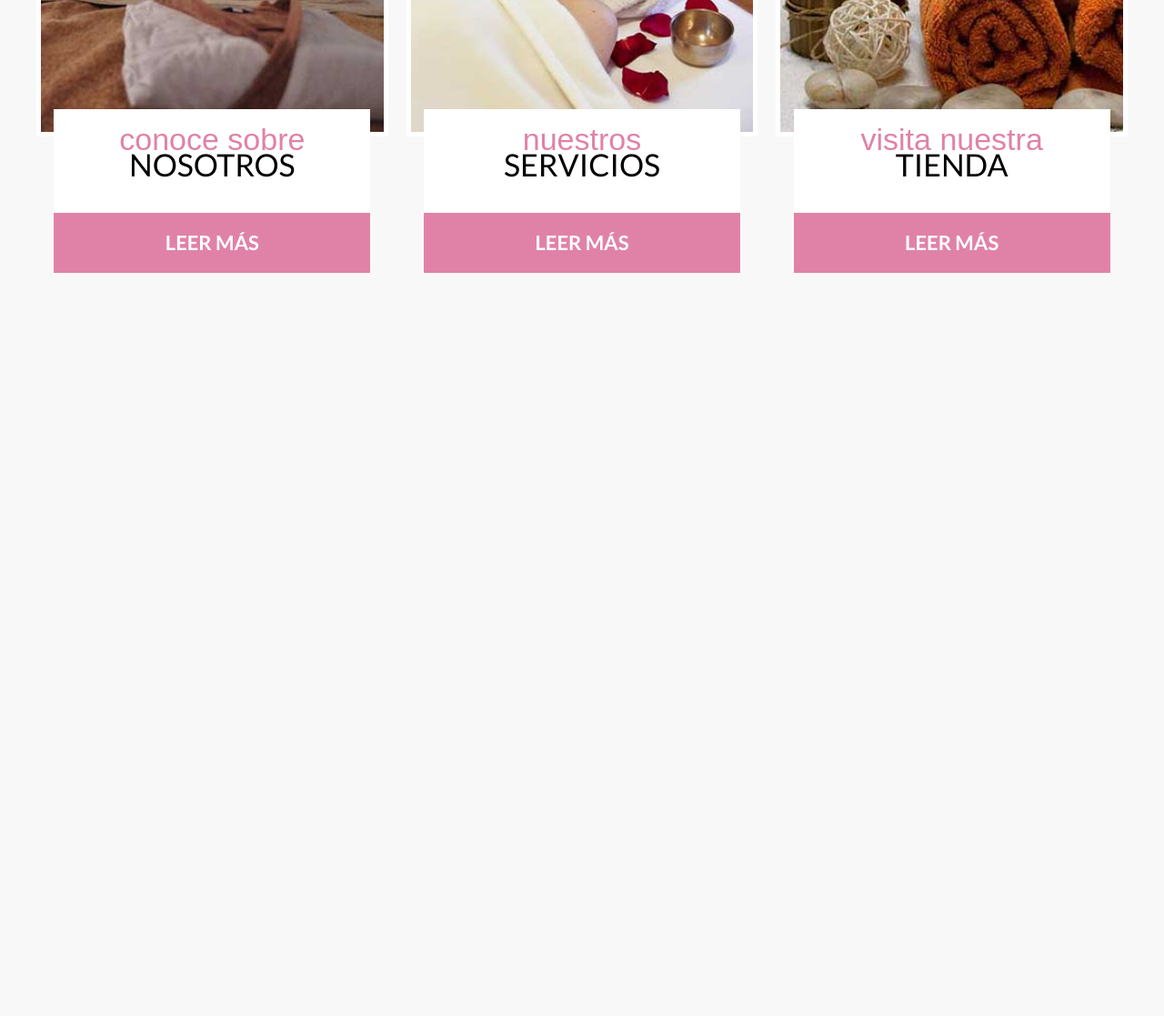
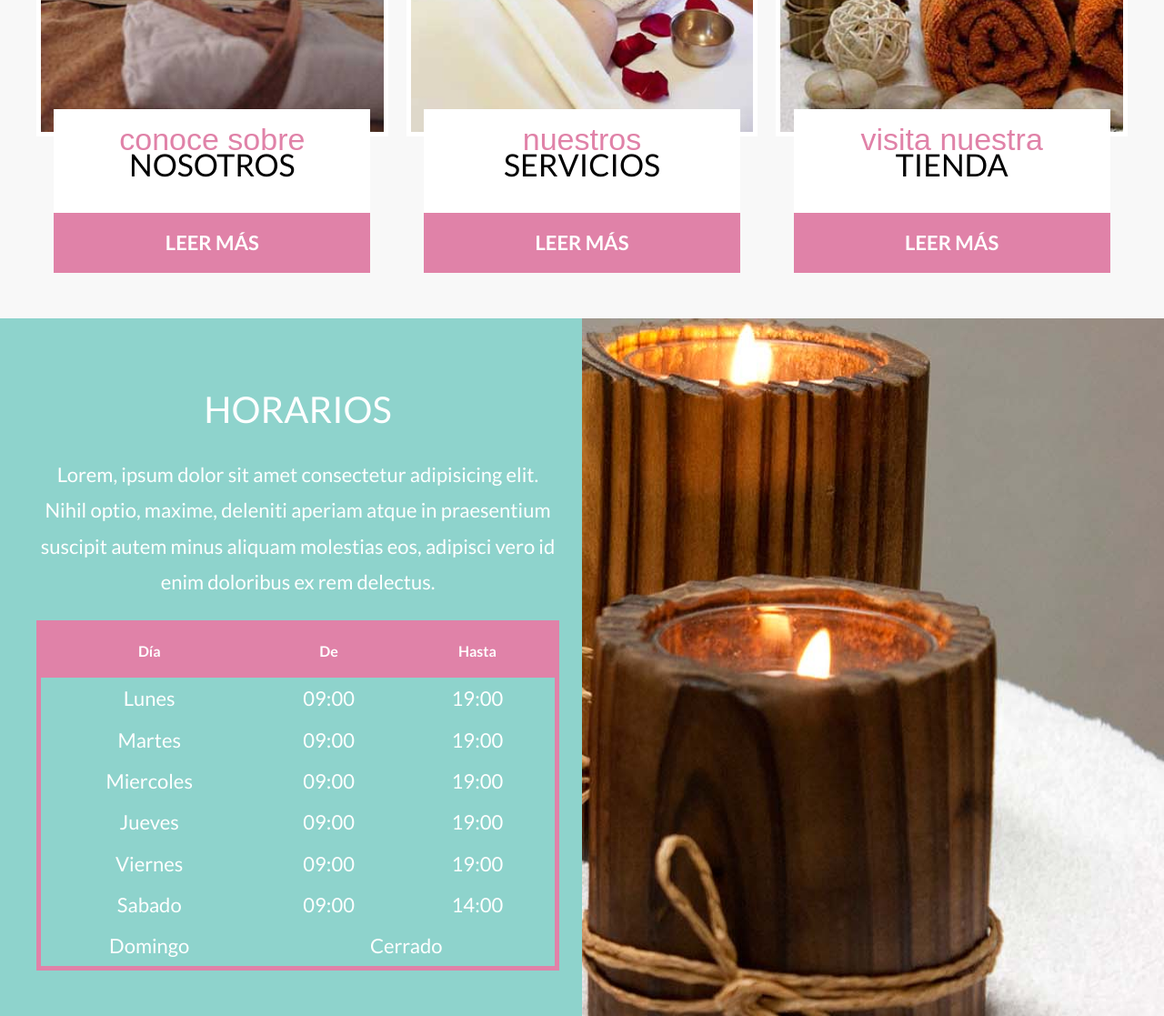
Before and after one commit to Duglianny/proyecto-spa, a website: page index.html in a window 1280 px wide. Shown: the part 1614-2731 px from the top of the page at 91% size. Before the commit the page ends 1914 px from the top, so only its background shows below. Drawn offline with nearby package versions, Linux system fonts and the light colour scheme; files that its build step writes are made by us from their sources; files whose address does not match are found by name; a web font is replaced by a local one.

Commit message:
seccion de horarios

```diff
--- a/index.html
+++ b/index.html
@@ -117,5 +117,71 @@
         </div>
     </section>
 
+
+    <section class="horario ">
+        <div class="horario__grid contenedor">
+
+            <div class="horario__contenido">
+                <h3 class="horario__heading">horarios</h3>
+                <p class="horario__texto">Lorem, ipsum dolor sit amet consectetur adipisicing elit. Nihil optio, maxime, deleniti aperiam atque in praesentium suscipit autem minus aliquam molestias eos, adipisci vero id enim doloribus ex rem delectus.</p>
+
+                <table class="tabla">
+                    <thead class="tabla__thead">
+                        <tr>
+                            <th class="tabla__th">Día</th>
+                            <th class="tabla__th">De</th>
+                            <th class="tabla__th">Hasta</th>
+                        </tr>
+                    </thead>
+
+
+                    <tbody class="tabla__tbody">
+                        <tr class="tabla__tr">
+                            <td class="tabla__td">Lunes</td>
+                            <td class="tabla__td">09:00</td>
+                            <td class="tabla__td">19:00</td>
+                        </tr>
+
+                        <tr class="tabla__tr">
+                            <td class="tabla__td">Martes</td>
+                            <td class="tabla__td">09:00</td>
+                            <td class="tabla__td">19:00</td>
+                        </tr>
+
+                        <tr class="tabla__tr">
+                            <td class="tabla__td">Miercoles</td>
+                            <td class="tabla__td">09:00</td>
+                            <td class="tabla__td">19:00</td>
+                        </tr>
+
+                        <tr class="tabla__tr">
+                            <td class="tabla__td">Jueves</td>
+                            <td class="tabla__td">09:00</td>
+                            <td class="tabla__td">19:00</td>
+                        </tr>
+
+                        <tr class="tabla__tr">
+                            <td class="tabla__td">Viernes</td>
+                            <td class="tabla__td">09:00</td>
+                            <td class="tabla__td">19:00</td>
+                        </tr>
+
+                        <tr class="tabla__tr">
+                            <td class="tabla__td">Sabado</td>
+                            <td class="tabla__td">09:00</td>
+                            <td class="tabla__td">14:00</td>
+                        </tr>
+
+                        <tr class="tabla__tr">
+                            <td class="tabla__td">Domingo</td>
+                            <td class="tabla__td" colspan="2">Cerrado</td>
+                        </tr>
+                    </tbody>
+                </table>
+
+            </div>
+        </div>
+    </section>
+
 </body>
 </html>
--- a/src/scss/base/_mixins.scss
+++ b/src/scss/base/_mixins.scss
@@ -69,3 +69,12 @@
     }
 
 }
+
+
+@mixin heading {
+    text-align: center;
+    font-weight: 400;
+    text-transform: uppercase;
+    font-size: 4rem;
+
+}
--- /dev/null
+++ b/src/scss/ui/contenido/_horarios.scss
@@ -0,0 +1,68 @@
+@use 'base/variables' as v;
+@use 'base/mixins' as m;
+
+
+.horario{
+  margin-top: 5rem;
+  background-image: linear-gradient(to bottom, v.$primario 0%, v.$primario 50%, transparent 50%), url(../img/bg_horarios.jpg);
+  background-repeat: no-repeat;
+  background-position: center, bottom center;
+  color: v.$blanco;
+
+  @include m.tablet{
+    background-image: linear-gradient(to right, v.$primario 0%, v.$primario 50%, transparent 50%), url(../img/bg_horarios.jpg);
+    background-position: center, top right;
+
+  }
+
+  &__grid{
+    display: grid;
+    grid-template-rows: repeat(2, 1fr);
+
+    @include m.tablet{
+      grid-template-rows: unset;
+      @include m.grid(2, 5rem);
+    }
+  }
+
+  &__contenido{
+    padding: 5rem 0;
+  }
+
+  &__heading{
+    @include m.heading;
+  }
+
+  &__texto{
+    font-size: 2.2rem;
+    text-align: center;
+    line-height: 1.8;
+  }
+}
+
+.tabla{
+  width: 100%;
+  border: .5rem solid v.$secundario;
+  text-align: center;
+  border-collapse: collapse;
+
+  &__thead{
+    background-color: v.$secundario;
+  }
+
+  &__th{
+    padding: 2rem;
+  }
+
+  &__tr{
+
+    &:hover{
+      background-color: darken(v.$primario, 10%);
+    }
+  }
+
+  &__td{
+    padding: 1rem;
+    font-size: 2.2rem;
+  }
+}
--- a/src/scss/ui/contenido/_index.scss
+++ b/src/scss/ui/contenido/_index.scss
@@ -1,2 +1,3 @@
 @forward './bienvenida';
 @forward './cards';
+@forward './horarios';
```
